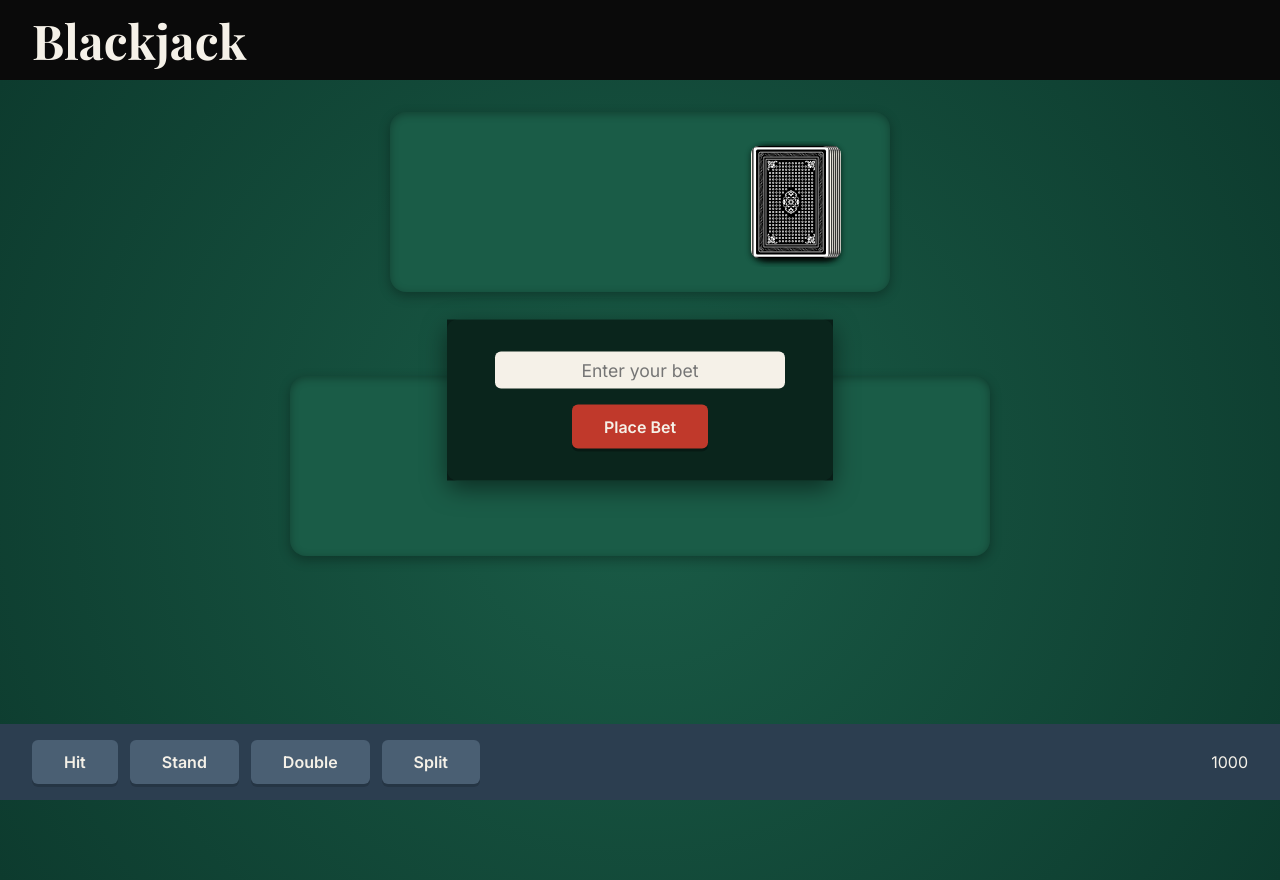
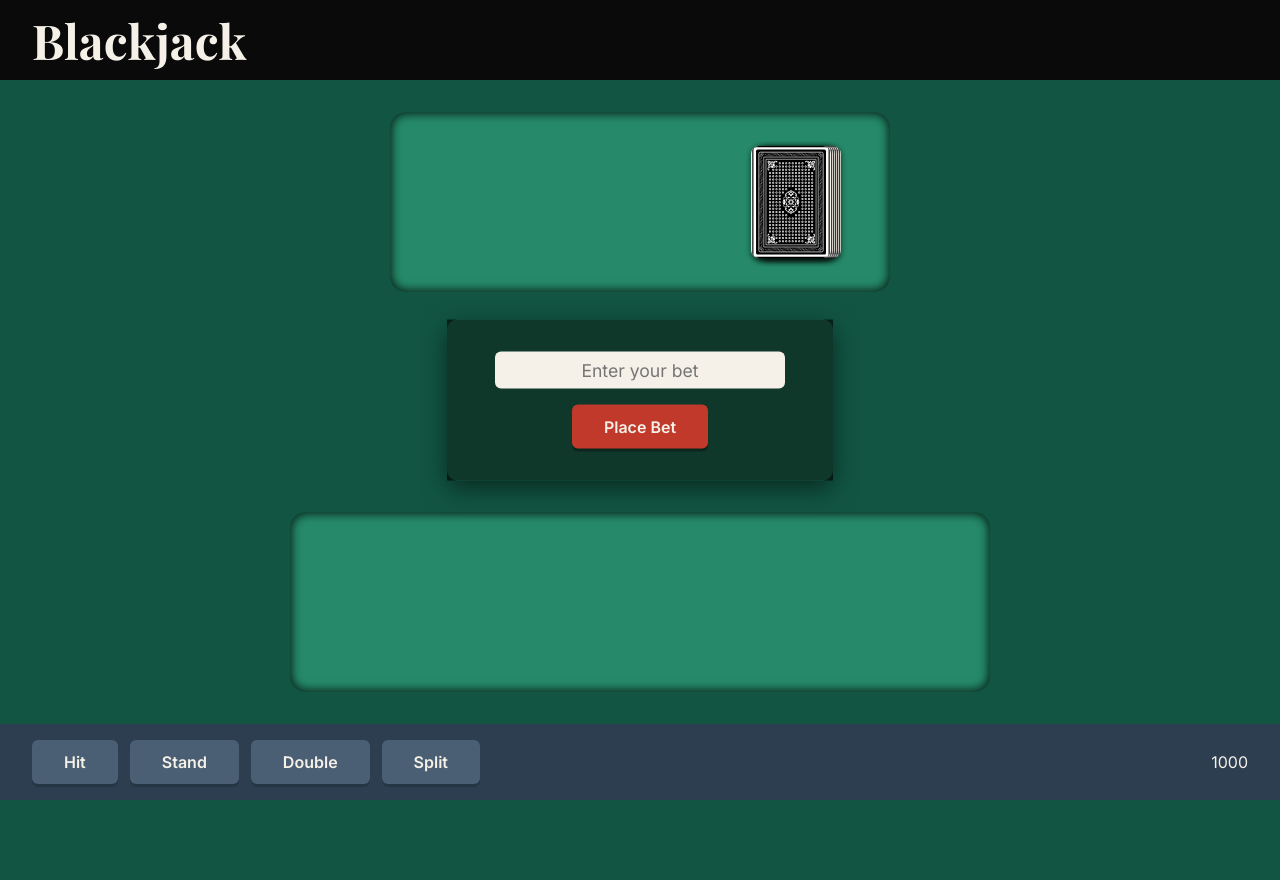
Before and after one commit to chrisfox9158/blackjack-table, a Flask app: page / in a window 1280 px wide. After the commit the page ends 800 px from the top, so only its background shows below. Run offline with Flask 3, Linux system fonts and the light colour scheme; data that the repository does not hold is empty.

Commit message:
Update colors, background gradient, and container shadows for improved aesthetic

```diff
--- a/static/style.css
+++ b/static/style.css
@@ -1,7 +1,7 @@
 /* ROOT STYLE VARIABLES */
 :root {
-    --felt-dark: #0d3b2e;
-    --felt-light: #1a5c47;
+    --felt-dark: #115542;
+    --felt-light: #268a6a;
     --surface-dark: #0a0a0a;
     --accent-red: #c0392b;
     --accent-slate: #2c3e50;
@@ -24,6 +24,9 @@ body {
     font-family: var(--font-body);
     background-color: var(--surface-dark);
     color: var(--text-cream);
+    min-height: 100vh;
+    display: flex;
+    flex-direction: column;
 }
 
 /* HEADER, FOOTER, AND MAIN TABLE*/
@@ -41,20 +44,18 @@ header {
     align-items: center;
     background-color: var(--accent-slate);
     padding: 1rem 2rem;
-    position: fixed;
-    bottom: 0;
-    left: 0;
     width: 100%;
 }
 
 #table {
-    background: radial-gradient(circle, var(--felt-light), var(--felt-dark));
-    min-height: 100vh;
+    background: var(--felt-dark);
     padding: 2rem;
     display: flex;
     flex-direction: column;
     align-items: center;
+    justify-content: space-between;
     gap: 2rem;
+    flex: 1;
 }
 
 /* DEALER AND SHOE CONFIGURATIONS */
@@ -69,7 +70,11 @@ header {
     padding: 2rem 3rem;
     min-height: 180px;
     min-width: 500px;
-    box-shadow: inset 0 2px 8px rgba(0, 0, 0, 0.3), 0 4px 12px rgba(0, 0, 0, 0.3);
+    box-shadow:
+        inset 0 4px 8px rgba(0, 0, 0, 0.35),
+        inset 0 -4px 8px rgba(0, 0, 0, 0.35),
+        inset 4px 0 8px rgba(0, 0, 0, 0.25),
+        inset -4px 0 8px rgba(0, 0, 0, 0.25);
 }
 
 #shoe {
@@ -134,7 +139,11 @@ header {
     padding: 2rem 3rem;
     min-height: 180px;
     width: 700px;
-    box-shadow: inset 0 2px 8px rgba(0, 0, 0, 0.3), 0 4px 12px rgba(0, 0, 0, 0.3);
+    box-shadow:
+        inset 0 4px 8px rgba(0, 0, 0, 0.35),
+        inset 0 -4px 8px rgba(0, 0, 0, 0.35),
+        inset 4px 0 8px rgba(0, 0, 0, 0.25),
+        inset -4px 0 8px rgba(0, 0, 0, 0.25);
 }
 
 /* BANNER CONFIGURATIONS */
```
